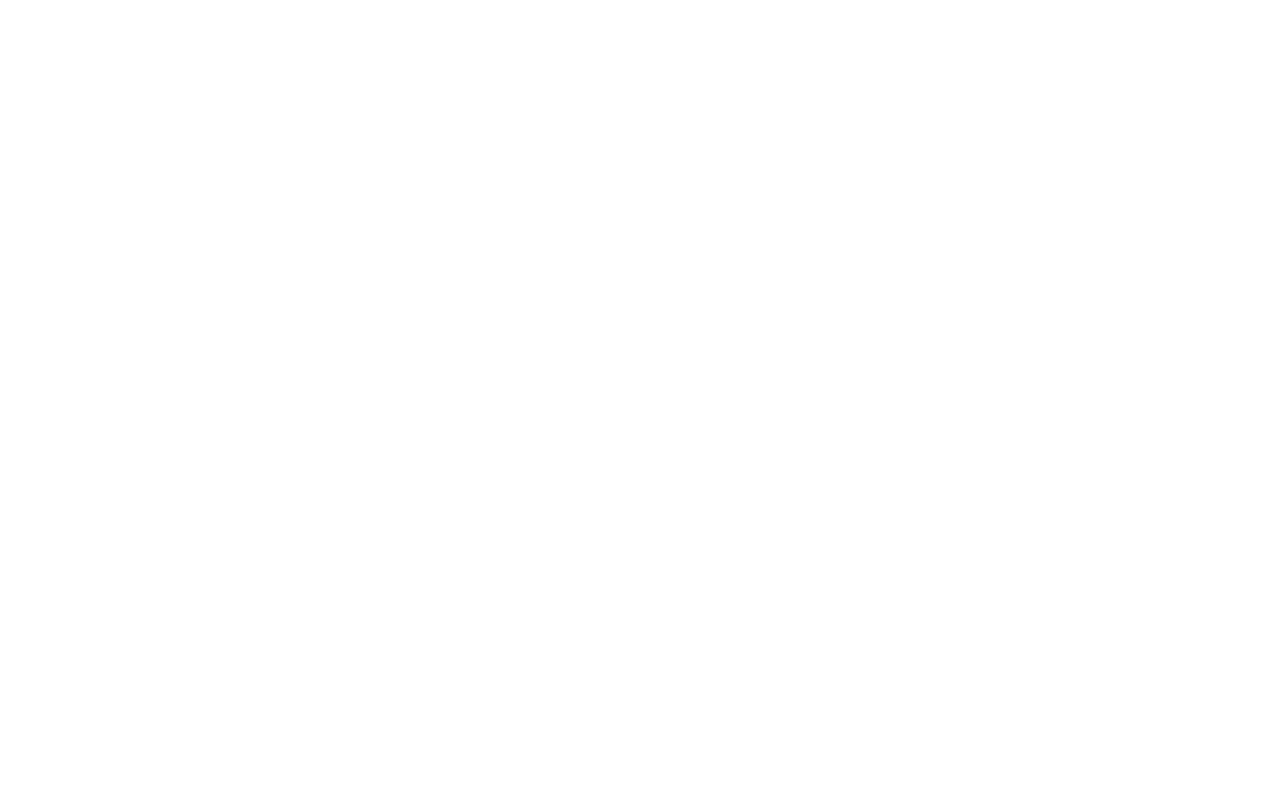
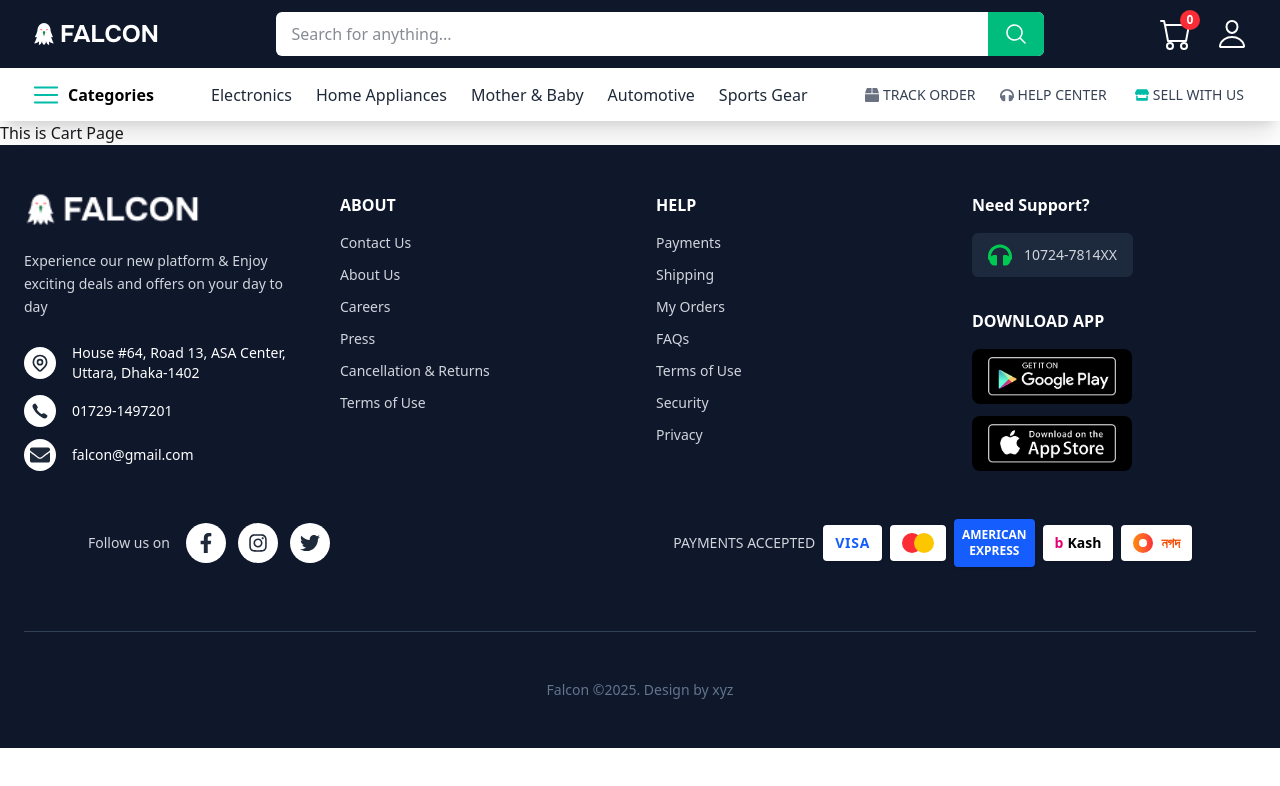
Before and after one commit to Nadim-Nion/falcon-project-steadfast, a React (Vite) app: page /cart in a window 1280 px wide. Before the commit this address had no page. Shown: the top 786 px of the page. Built offline with nearby package versions, Linux system fonts and the light colour scheme.

Commit message:
navigating to the cart page after clicking to the Add to Cart button

```diff
--- a/src/pages/CartPage/Cart.jsx
+++ b/src/pages/CartPage/Cart.jsx
@@ -1,7 +1,7 @@
 import React from "react";
 
 const Cart = () => {
-  return <div></div>;
+  return <div>This is Cart Page</div>;
 };
 
 export default Cart;
--- a/src/pages/ProductDetailsPage/ProductDetails.jsx
+++ b/src/pages/ProductDetailsPage/ProductDetails.jsx
@@ -1,11 +1,6 @@
 /* eslint-disable no-unused-vars */
 import React, { useState, useEffect, useContext } from "react";
-import {
-  FaBox,
-  FaRegCheckCircle,
-  FaRegHeart,
-  FaStar,
-} from "react-icons/fa";
+import { FaBox, FaRegCheckCircle, FaRegHeart, FaStar } from "react-icons/fa";
 import { IoShareSocialOutline } from "react-icons/io5";
 import { CiClock2 } from "react-icons/ci";
 import { BsPlus } from "react-icons/bs";
@@ -15,6 +10,7 @@ import axios from "axios";
 import { CartContext } from "../../context/CartContext";
 import { IoIosArrowUp } from "react-icons/io";
 import { MdKeyboardArrowDown } from "react-icons/md";
+import { Link } from "react-router";
 
 const ProductDetails = () => {
   const [selectedVariant, setSelectedVariant] = useState(12345678);
@@ -170,9 +166,7 @@ const ProductDetails = () => {
                       selectedColor === index
                         ? "border-teal-500"
                         : "border-gray-200"
-                    } ${
-                      !variation.total_stock_qty > 0 ? "opacity-50" : ""
-                    }`}
+                    } ${!variation.total_stock_qty > 0 ? "opacity-50" : ""}`}
                     disabled={!variation.total_stock_qty > 0}
                   >
                     <img
@@ -239,6 +233,7 @@ const ProductDetails = () => {
             </div>
 
             {/* Add to Cart */}
+            <Link to={"/cart"}>
               <button
                 onClick={handleAddToCart}
                 disabled={maxQuantity === 0 || quantity === 0}
@@ -250,6 +245,7 @@ const ProductDetails = () => {
               >
                 {maxQuantity === 0 ? "Out of Stock" : "Add to Cart"}
               </button>
+            </Link>
           </div>
 
           {/* Delivery + Seller */}
--- a/src/routes/BasicRoutes.jsx
+++ b/src/routes/BasicRoutes.jsx
@@ -1,12 +1,14 @@
 import { Routes, Route } from "react-router";
 import MainLayout from "../layouts/MainLayout";
 import ProductDetails from "../pages/ProductDetailsPage/ProductDetails";
+import Cart from "../pages/CartPage/Cart";
 
 const BasicRoutes = () => {
   return (
     <Routes>
       <Route element={<MainLayout />}>
         <Route index element={<ProductDetails />} />
+        <Route path="cart" element={<Cart></Cart>} />
       </Route>
     </Routes>
   );
```
Lines whose indentation alone changed are shown as unchanged.
